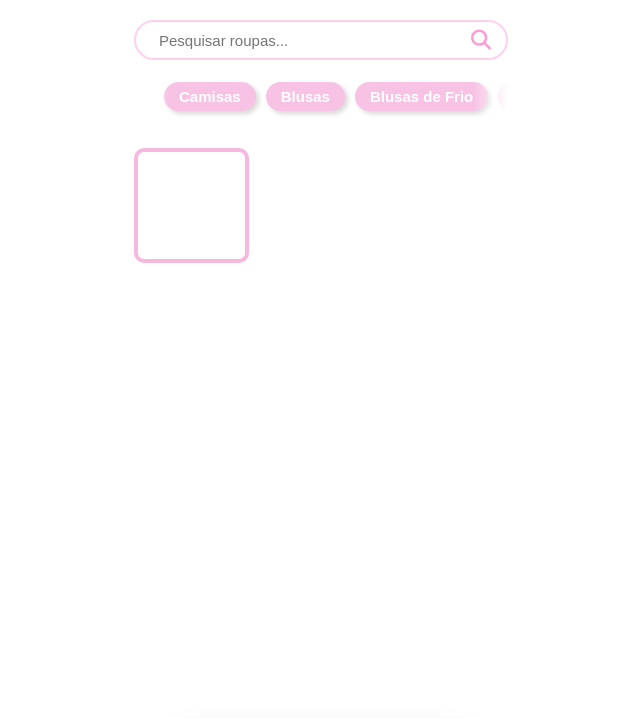
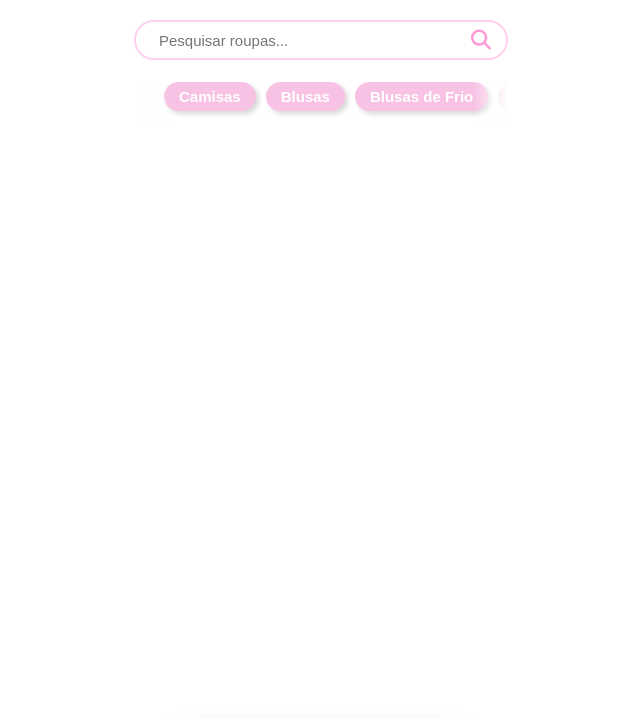
Before and after one commit to ArthurBarcelos1/MyCloset, a plain HTML site: page catalogo.html in a window 1280 px wide. Shown: the top 718 px of the page, without its empty margins (319-959 px from the left). Drawn offline with Linux system fonts and the light colour scheme.

Commit message:
Atualizar o catalogo.html

```diff
--- a/catalogo.html
+++ b/catalogo.html
@@ -43,7 +43,7 @@
 
         <div class="products">
 
-            <div class="product" id="">
+            <div class="product" id="" style="display: none;">
                 <img src="">
             </div>
 
```
